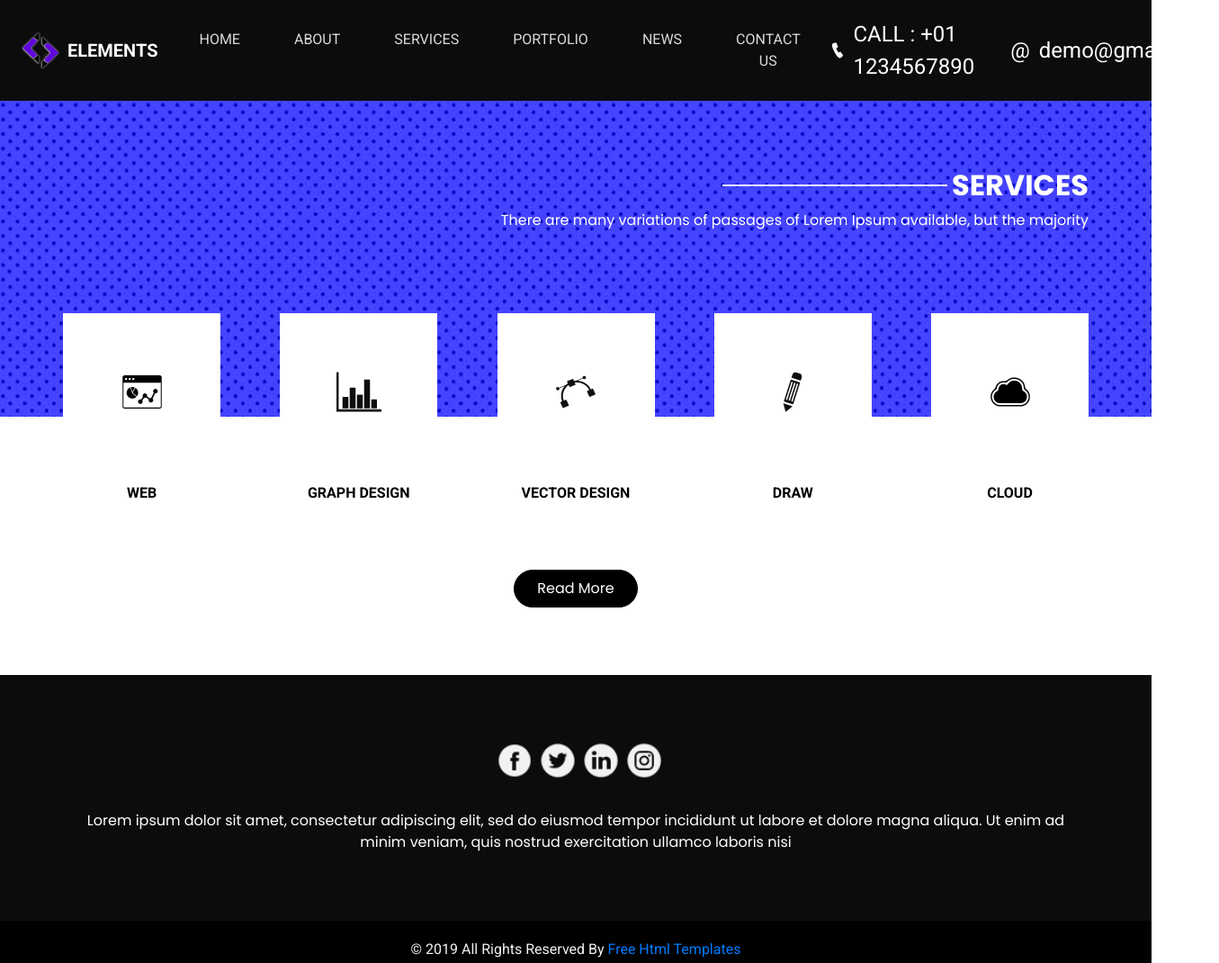
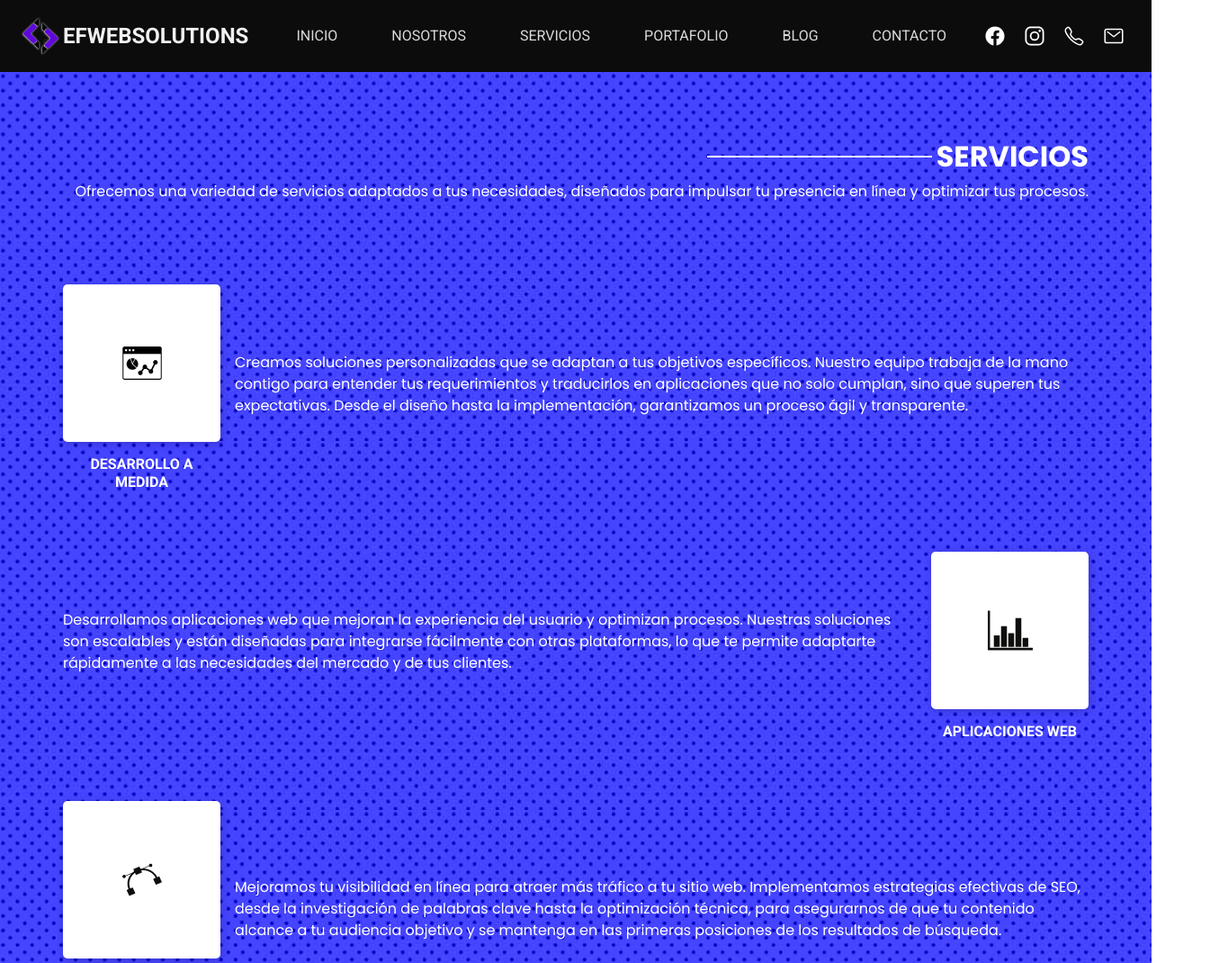
Before and after one commit to rezequielf01/efwebsolutions, a plain HTML site: page service.html in a window 1280 px wide. Shown: the top 1070 px of the page at 90% size, 1355 px wide, since content can reach past the window. Drawn offline with nearby package versions, Linux system fonts and the light colour scheme.

Commit message:
servicios mejorado

```diff
--- a/css/style.css
+++ b/css/style.css
@@ -370,7 +370,10 @@ a:focus {
   -webkit-box-pack: justify;
       -ms-flex-pack: justify;
           justify-content: space-between;
+  flex-direction: column;
 }
+
+
 
 .service_section .box {
   width: 175px;
@@ -390,12 +393,18 @@ a:focus {
   display: -ms-flexbox;
   display: flex;
   -webkit-box-pack: center;
-      -ms-flex-pack: center;
-          justify-content: center;
+  -ms-flex-pack: center;
+  justify-content: center;
   -webkit-box-align: center;
-      -ms-flex-align: center;
-          align-items: center;
+  -ms-flex-align: center;
+  align-items: center;
   background-color: #ffffff;
+  box-shadow: 1px 2px 10px rgba(0, 0, 0, 0.2);
+  border-radius: 5px;
+  -webkit-border-radius: 5px;
+  -moz-border-radius: 5px;
+  -ms-border-radius: 5px;
+  -o-border-radius: 5px;
 }
 
 .service_section .box .name {
@@ -404,8 +413,12 @@ a:focus {
 
 .service_section .box .name h6 {
   text-transform: uppercase;
-  color: #000000;
+  color: white;
   font-weight: bold;
+}
+
+.service_section a p{
+  color: white;
 }
 
 .service_section .box:hover .img-1 {
@@ -420,7 +433,7 @@ a:focus {
   content: "";
   position: absolute;
   width: 100%;
-  height: 55%;
+  height: 100%;
   top: 0;
   left: 0;
   background-image: url(../images/service-bg.jpg);
@@ -866,6 +879,30 @@ a:focus {
   margin-left: 8px;
 }
 
+.info_social-icon {
+  border-radius: 50%;
+  width: 25px;
+  height: 25px;
+  color: black;
+  background: #f1f1f1;
+  -webkit-border-radius: 50%;
+  -moz-border-radius: 50%;
+  -ms-border-radius: 50%;
+  -o-border-radius: 50%;
+  padding: 5px;
+  font-weight: bold;
+  transition: color .2s ease-in-out;
+  -webkit-transition: color .2s ease-in-out;
+  -moz-transition: color .2s ease-in-out;
+  -ms-transition: color .2s ease-in-out;
+  -o-transition: color .2s ease-in-out;
+}
+
+.info_social-icon:nth-child(1):hover{
+  color: #2e02fe;
+}
+
+
 .info_section p {
   margin: 35px 0 0 0;
 }
--- a/service.html
+++ b/service.html
@@ -12,7 +12,7 @@
   <meta name="description" content="" />
   <meta name="author" content="" />
 
-  <title>ELEMENTS</title>
+  <title>EF Web Solutions - Servicios</title>
 
   <!-- slider stylesheet -->
   <link rel="stylesheet" type="text/css"
@@ -37,9 +37,9 @@
         <nav class="navbar navbar-expand-lg custom_nav-container ">
           <a class="navbar-brand" href="index.html">
             <img src="images/logo.png" alt="">
-            <span>
-              ELEMENTS
-            </span>
+            <strong style="text-decoration: none; color:#f1f1f1">
+              EFWebSolutions
+            </strong>
           </a>
           <button class="navbar-toggler" type="button" data-toggle="collapse" data-target="#navbarSupportedContent"
             aria-controls="navbarSupportedContent" aria-expanded="false" aria-label="Toggle navigation">
@@ -50,35 +50,37 @@
             <div class="d-flex mx-auto flex-column flex-lg-row align-items-center">
               <ul class="navbar-nav  ">
                 <li class="nav-item active">
-                  <a class="nav-link" href="index.html">Home <span class="sr-only">(current)</span></a>
+                  <a class="nav-link" href="index.html">Inicio <span class="sr-only">(current)</span></a>
                 </li>
                 <li class="nav-item">
-                  <a class="nav-link" href="about.html">About </a>
+                  <a class="nav-link" href="#sobre-nosotros">Nosotros </a>
                 </li>
                 <li class="nav-item">
-                  <a class="nav-link" href="service.html">Services </a>
+                  <a class="nav-link" href="#nuestros-servicios">Servicios </a>
                 </li>
                 <li class="nav-item">
-                  <a class="nav-link" href="portfolio.html"> Portfolio</a>
+                  <a class="nav-link" href="#trabajos"> Portafolio</a>
                 </li>
                 <li class="nav-item">
-                  <a class="nav-link" href="news.html"> news </a>
+                  <a class="nav-link" href="#blog"> Blog </a>
                 </li>
                 <li class="nav-item">
-                  <a class="nav-link" href="contact.html">Contact us</a>
+                  <a class="nav-link" href="#contacto">Contacto</a>
                 </li>
               </ul>
             </div>
             <div class="quote_btn-container  d-flex justify-content-center">
-              <a href="">
-                <img src="images/call.png" alt="">
-                CALL : +01 1234567890
+              <a href="" title="Facebook">
+                <ion-icon class="quote_btn-icon" name="logo-facebook"></ion-icon>
               </a>
-              <a href="">
-                <span>
-                  @
-                </span>
-                demo@gmail.com
+              <a href="" title="Instagram">
+                <ion-icon class="quote_btn-icon" name="logo-instagram"></ion-icon>
+              </a>
+              <a href="" title="Teléfono">
+                <ion-icon class="quote_btn-icon" name="call-outline"></ion-icon>
+              </a>
+              <a href="" class="Email">
+                <ion-icon class="quote_btn-icon" name="mail-outline"></ion-icon>
               </a>
             </div>
           </div>
@@ -96,89 +98,80 @@
       <div class="d-flex flex-column align-items-end">
         <div class="custom_heading-container">
           <hr>
-          <h2>
-            Services
-          </h2>
-
+          <h2>Servicios</h2>
         </div>
-        <p>
-          There are many variations of passages of Lorem Ipsum available, but the majority
-        </p>
+        <p>Ofrecemos una variedad de servicios adaptados a tus necesidades, diseñados para impulsar tu presencia en línea y optimizar tus procesos.</p>
       </div>
     </div>
     <div class="container">
       <div class="service_container layout_padding2">
-        <a href="">
+
+        <a href="" class="d-flex align-items-center justify-content-start">
           <div class="box">
             <div class="img-box">
               <img src="images/s-1.png" alt="" class="img-1">
               <img src="images/s1-blue.png" alt="" class="img-2">
             </div>
             <div class="name">
-              <h6>
-                web
-              </h6>
+              <h6>Desarrollo a medida</h6>
             </div>
           </div>
+          <p class="ml-3">Creamos soluciones personalizadas que se adaptan a tus objetivos específicos. Nuestro equipo trabaja de la mano contigo para entender tus requerimientos y traducirlos en aplicaciones que no solo cumplan, sino que superen tus expectativas. Desde el diseño hasta la implementación, garantizamos un proceso ágil y transparente.</p>
         </a>
-        <a href="">
+
+        <a href="" class="d-flex align-items-center justify-content-start">
+          <p class="mr-3">Desarrollamos aplicaciones web que mejoran la experiencia del usuario y optimizan procesos. Nuestras soluciones son escalables y están diseñadas para integrarse fácilmente con otras plataformas, lo que te permite adaptarte rápidamente a las necesidades del mercado y de tus clientes.</p>
           <div class="box">
             <div class="img-box">
               <img src="images/s-2.png" alt="" class="img-1">
               <img src="images/s2-blue.png" alt="" class="img-2">
             </div>
             <div class="name">
-              <h6>
-                Graph Design
-              </h6>
+              <h6>Aplicaciones web</h6>
             </div>
           </div>
         </a>
-        <a href="">
+
+        <a href="" class="d-flex align-items-center justify-content-start">
           <div class="box">
             <div class="img-box">
               <img src="images/s-3.png" alt="" class="img-1">
               <img src="images/s3-blue.png" alt="" class="img-2">
             </div>
             <div class="name">
-              <h6>
-                vector Design
-              </h6>
+              <h6>Optimización para Motores de Búsqueda (SEO)</h6>
             </div>
           </div>
+          <p class="ml-3">Mejoramos tu visibilidad en línea para atraer más tráfico a tu sitio web. Implementamos estrategias efectivas de SEO, desde la investigación de palabras clave hasta la optimización técnica, para asegurarnos de que tu contenido alcance a tu audiencia objetivo y se mantenga en las primeras posiciones de los resultados de búsqueda.</p>
         </a>
-        <a href="">
+
+        <a href="" class="d-flex align-items-center justify-content-start">
+          <p class="mr-3">Creamos diseños que se adaptan a cualquier dispositivo, garantizando una experiencia óptima. Nuestros diseños responsivos no solo mejoran la estética, sino que también aseguran que los usuarios puedan interactuar con tu sitio de manera efectiva, sin importar el tamaño de su pantalla.</p>
           <div class="box">
             <div class="img-box">
               <img src="images/s-4.png" alt="" class="img-1">
               <img src="images/s4-blue.png" alt="" class="img-2">
             </div>
             <div class="name">
-              <h6>
-                Draw
-              </h6>
+              <h6>Diseño Responsivo y Adaptación Móvil</h6>
             </div>
           </div>
         </a>
-        <a href="">
+
+        <a href="" class="d-flex align-items-center justify-content-start">
           <div class="box">
             <div class="img-box">
               <img src="images/s-5.png" alt="" class="img-1">
               <img src="images/s5-blue.png" alt="" class="img-2">
             </div>
             <div class="name">
-              <h6>
-                Cloud
-              </h6>
+              <h6>Mantenimiento y Actualización de Sitios Web</h6>
             </div>
           </div>
+          <p class="ml-3">Ofrecemos servicios de mantenimiento para que tu sitio siempre esté actualizado y funcional. Esto incluye la implementación de actualizaciones de seguridad, la corrección de errores y la mejora continua de tus funcionalidades para asegurarnos de que tu plataforma siga siendo relevante y eficaz en un entorno digital en constante cambio.</p>
         </a>
+
       </div>
-    </div>
-    <div class="read-btn">
-      <a href="">
-        Read More
-      </a>
     </div>
   </section>
 
@@ -187,7 +180,7 @@
 
 
   <!-- info section -->
-  <section class="info_section layout_padding">
+  <!-- <section class="info_section layout_padding">
     <div class="container">
       <div class="info_social">
         <div>
@@ -218,21 +211,22 @@
         </p>
       </div>
     </div>
-  </section>
+  </section> -->
 
   <!-- end info_section -->
 
   <!-- footer section -->
   <section class="container-fluid footer_section">
     <p>
-      &copy; 2019 All Rights Reserved By
-      <a href="https://html.design/">Free Html Templates</a>
+      &copy; 2024 - Diseñado por EFDEV
     </p>
   </section>
   <!-- footer section -->
 
   <script type="text/javascript" src="js/jquery-3.4.1.min.js"></script>
   <script type="text/javascript" src="js/bootstrap.js"></script>
+  <script type="module" src="https://unpkg.com/ionicons@7.1.0/dist/ionicons/ionicons.esm.js"></script>
+  <script nomodule src="https://unpkg.com/ionicons@7.1.0/dist/ionicons/ionicons.js"></script>
 
 </body>
 </body>
```
Also changed, not shown: index.html (+19 -16 lines).
